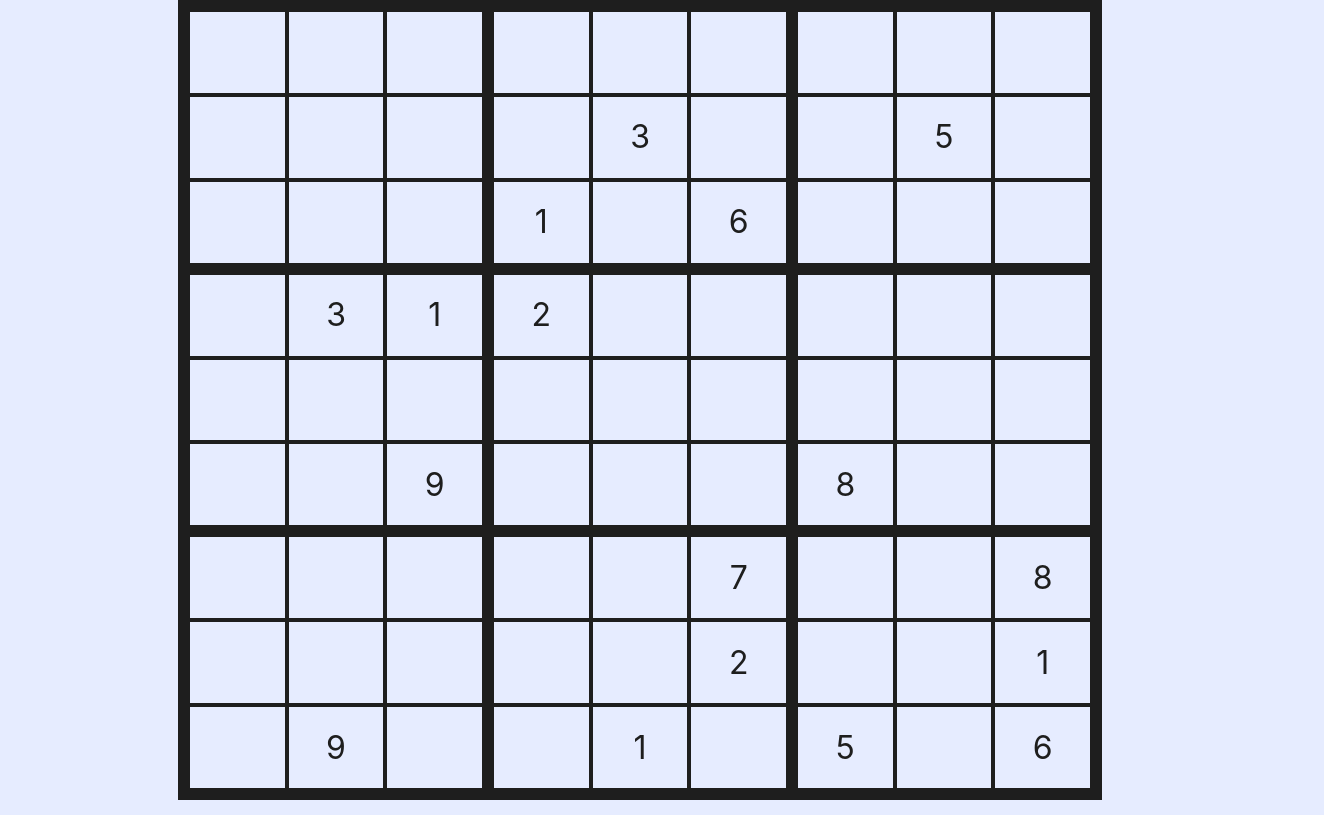
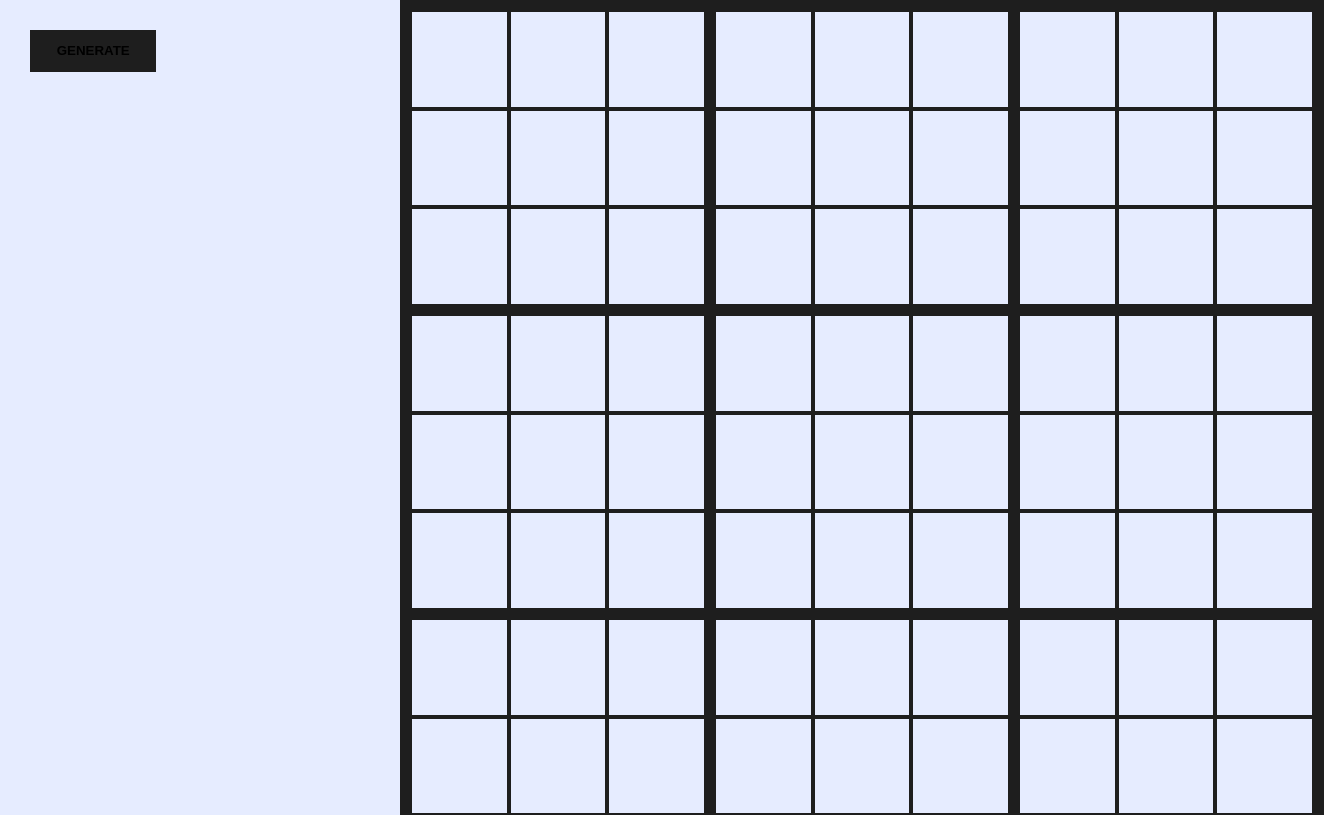
Before and after one commit to Ftujio/sudoku, a React (Create React App) app: page / in a window 1280 px wide. Shown: the top 815 px of the page, 1324 px wide, since content can reach past the window. Built offline with nearby package versions, Linux system fonts and the light colour scheme.

Commit message:
Fix number in cell check

```diff
--- a/src/App.scss
+++ b/src/App.scss
@@ -1,12 +1,18 @@
 @import './variables.scss';
 
 .App {
+	display: grid;
+	grid-template-rows: 1fr;
+	grid-template-columns: 400px 1fr 400px;
+	height: 100%;
+}
+
+.board-container {
+	grid-column-start: 2;
+	grid-column-end: 3;
 	display: flex;
-	flex-direction: column;
 	align-items: center;
 	justify-content: center;
-	height: 100%;
-}
 
 	.board {
 		display: flex;
@@ -16,6 +22,25 @@
 		height: $dimentions;
 		border: $stroke-big solid var(--border-color);
 		box-sizing: content-box;
+	}
+}
+
+.buttons {
+	grid-column-start: 1;
+	grid-column-end: 2;
+	display: flex;
+	align-items: flex-start;
+	padding: 30px;
+
+	button {
+		// width: 100px;
+		// height: inherit;
+		padding: 1em 2em;
+		background-color: var(--border-color);
+		border: none;
+		font-weight: bold;
+		cursor: pointer;
+	}
 }
 
 .row {
--- a/src/App.tsx
+++ b/src/App.tsx
@@ -1,4 +1,4 @@
-import React from 'react';
+import React, { useEffect, useState } from 'react';
 import './App.scss';
 import { BigBoxProps } from './BigBox/BigBox';
 
@@ -74,6 +74,8 @@ function App() {
 		bigRowValue3,
 	];
 
+	const [bigRowValues, setBigRowValues] = useState<BigRowProps[]>([]);
+
 	const generatedData: number[][] = Array.from({ length: 9 }).map(() => Array.from({ length: 9}).map(() => 0));
 
 	const getRandomInt = (min: number, max: number) => {
@@ -84,13 +86,13 @@ function App() {
 
 	const generateSeed = (length: number): number[] => Array.from({ length }).map(n => getRandomInt(1, 10));
 
-	const generateData = (array: number[][], numOfGenerated: number, seedLength: number = 30) => {
+	const generateData = (array: number[][], numOfGenerated: number, seedLength: number = 100) => {
 		const isValidNum = (n: number) => n >= 1 && n <= 9;
 		const isValidCoordinate = (n: number) => n >= 0 && n <= 8;
 		const getArrayColumn = (i: number) => array.map(x => x[i]);
 		const rowDoesNotHaveNumber = (num: number, rowIndex: number) => !array[rowIndex].includes(num);
 		const colDoesNotHaveNumber = (num: number, colIndex: number) => !getArrayColumn(colIndex).includes(num);
-		const getCellAsArray = (x: number, y: number): number[] => {
+		const getCellAsArray = (rowIndex: number, colIndex: number): number[] => {
 			const getBounds = (n: number): [number, number] => {
 				let n1!: number;
 				let n2!: number;
@@ -107,17 +109,17 @@ function App() {
 				return [n1, n2];
 			};
 
-			const cell: number[] = [];
-			const [x1, x2] = getBounds(x);
-			const [y1, y2] = getBounds(y);
+			let cell: number[] = [];
+			const [rowIndex1, rowIndex2] = getBounds(rowIndex);
+			const [colIndex1, colIndex2] = getBounds(colIndex);
 
-			for (let y = y1; y < y2; y++) {
-				cell.concat(...array[y].slice(x1, x2 + 1));
+			for (let i = rowIndex1; i <= rowIndex2; i++) {
+				cell.push(...array[i].slice(colIndex1, colIndex2 + 1));
 			}
 
 			return cell;
 		};
-		const cellDoesNotHaveNumber = (num: number, x: number, y: number) => !getCellAsArray(x, y).includes(num);
+		const cellDoesNotHaveNumber = (num: number, rowIndex: number, colIndex: number) => !getCellAsArray(rowIndex, colIndex).includes(num);
 
 		let seed = generateSeed(seedLength);
 		console.log('Generated seed:', seed.join(''));
@@ -132,18 +134,19 @@ function App() {
 				console.log('Getting new seed:', seed.join(''));
 			}
 
-			const x: number = +seed[seedIndex];
-			const y: number = +seed[seedIndex + 1];
-			const num: number = +seed[seedIndex + 2];
-			const isValid = isValidCoordinate(x) && isValidCoordinate(y) && isValidNum(num);
-			const canBePlaced = isValid && rowDoesNotHaveNumber(num, x) && colDoesNotHaveNumber(num, y) && cellDoesNotHaveNumber;
+			const rowIndex: number = seed[seedIndex];
+			const colIndex: number = seed[seedIndex + 1];
+			const num: number = seed[seedIndex + 2];
+			const isValid = isValidCoordinate(rowIndex) && isValidCoordinate(colIndex) && isValidNum(num);
+			const isEmpty = isValid && array[rowIndex][colIndex] === 0;
+			const canBePlaced = isEmpty && rowDoesNotHaveNumber(num, rowIndex) && colDoesNotHaveNumber(num, colIndex) && cellDoesNotHaveNumber(num, rowIndex, colIndex);
 
 			if (canBePlaced) {
-				array[x][y] = num;
+				array[rowIndex][colIndex] = num;
 				i++;
 			}
 
-			seedIndex++;
+			seedIndex += 3;
 			totalIterations++;
 		}
 
@@ -192,15 +195,35 @@ function App() {
 		}
 	};
 
-	generateData(generatedData, 20);
-	mapToProps(generatedData);
+	const run = () => {
+		console.time('generating data took');
+		generateData(generatedData, 50);
+		console.timeEnd('generating data took');
+		console.log(generatedData);
+		mapToProps(generatedData);
+		setBigRowValues(emptyBigRowValues);
+	}
+
+	useEffect(() => {
+		setBigRowValues(emptyBigRowValues);
+	}, []);
 
 	return (
 		<div className="App">
-			<div className="board">
-				<BigRow bigBoxValues={emptyBigRowValues[0].bigBoxValues} />
-				<BigRow bigBoxValues={emptyBigRowValues[1].bigBoxValues} />
-				<BigRow bigBoxValues={emptyBigRowValues[2].bigBoxValues} />
+			<div className="buttons">
+				<button onClick={run}>GENERATE</button>
+			</div>
+
+			<div className="board-container">
+				<div className="board">
+					{ bigRowValues.length &&
+						<>
+							<BigRow bigBoxValues={bigRowValues[0].bigBoxValues} />
+							<BigRow bigBoxValues={bigRowValues[1].bigBoxValues} />
+							<BigRow bigBoxValues={bigRowValues[2].bigBoxValues} />
+						</>
+					}
+				</div>
 			</div>
 		</div>
 	);
```
Lines whose indentation alone changed are shown as unchanged.
